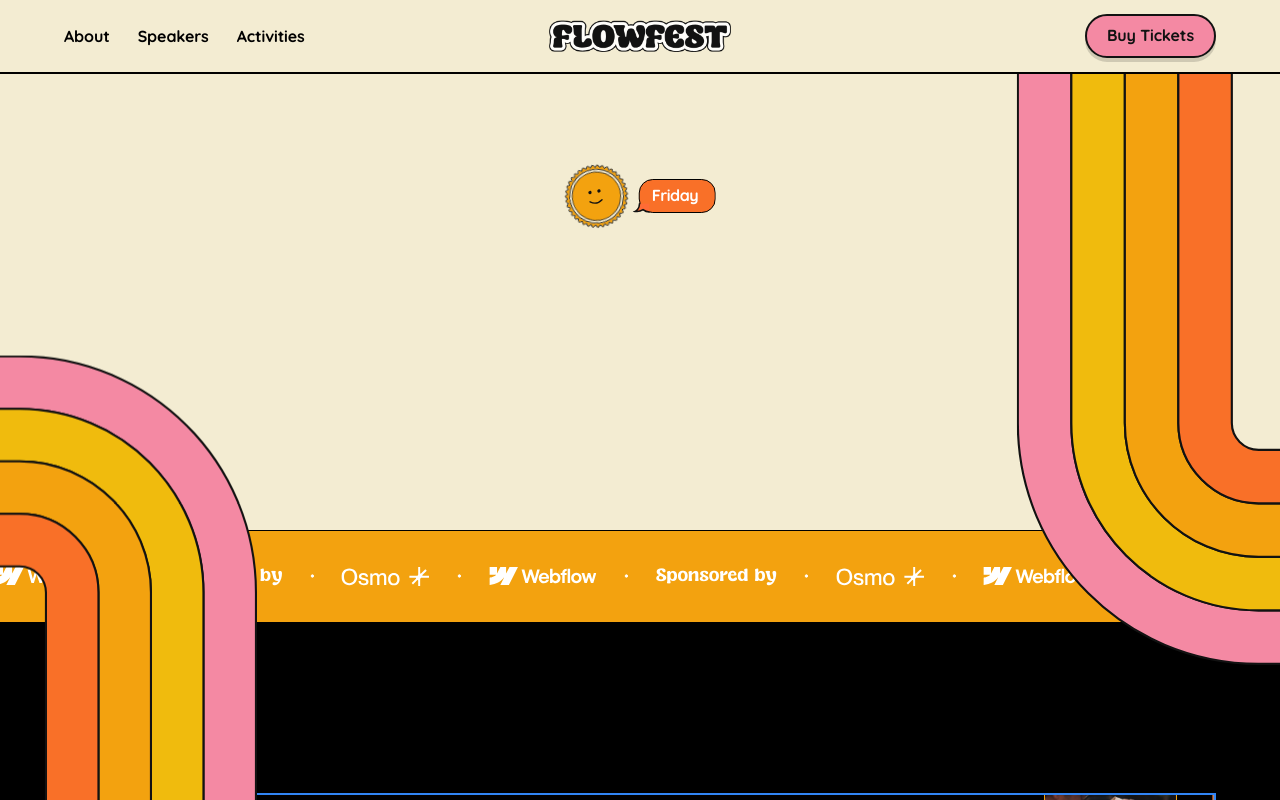
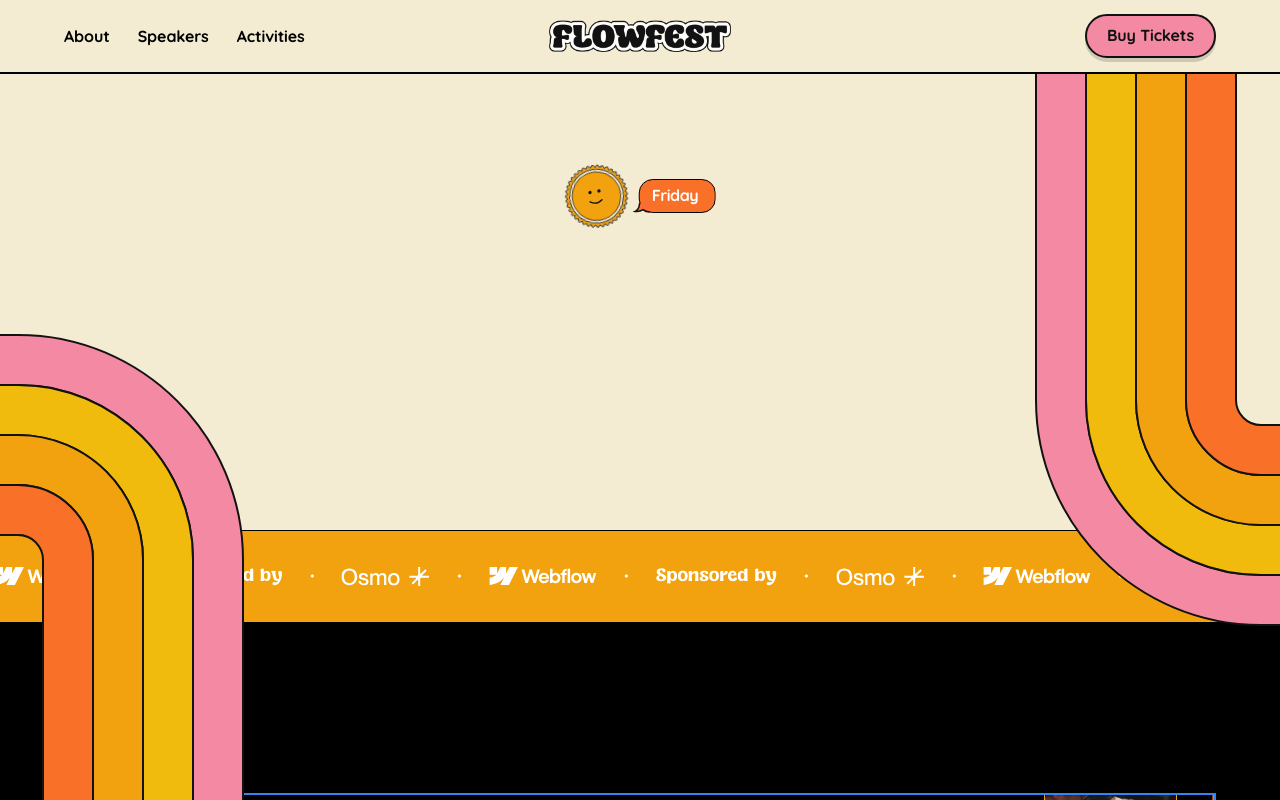
Before and after one commit to Mehulsingh1010/ff, a Next.js app: page / in a window 1280 px wide. Built offline with nearby package versions, Linux system fonts and the light colour scheme.

Commit message:
Divided components from home page

```diff
--- a/app/_components/ShuffleCards.tsx
+++ b/app/_components/ShuffleCards.tsx
@@ -1,5 +1,5 @@
 /* eslint-disable @typescript-eslint/no-explicit-any */
-'use client'
+"use client";
 import { motion, useMotionValue } from "framer-motion";
 import Image from "next/image";
 import { useState } from "react";
@@ -9,7 +9,6 @@ interface StackableItem {
   img: string;
   rotation: string;
 }
-
 
 interface StackConfig {
   rotation: number;
@@ -32,7 +31,6 @@ function DraggableCard({
   isShuffling,
   rotation,
 }: any) {
-
   const x = useMotionValue(0);
   const [isDragging, setIsDragging] = useState(false);
   const [dragShuffle, setDragShuffle] = useState<"left" | "right" | null>(null);
@@ -73,20 +71,35 @@ function DraggableCard({
   );
 }
 
-
-
 export default function ShuffleCards() {
   const items: StackableItem[] = [
-  { id: 1,  img: "https://cdn.prod.website-files.com/682310547ba9eeb97324a89e/6824aadd04f4257c5f7f85fc_event-image-5.avif", rotation: "-3deg" },
-  { id: 2, img: "https://cdn.prod.website-files.com/682310547ba9eeb97324a89e/6824aaddd92bb1ada35b5840_event-image-2.avif", rotation: "3deg" },
-  { id: 3, img: "https://cdn.prod.website-files.com/682310547ba9eeb97324a89e/6824aadd1a93d98874d5b679_event-image-3.avif", rotation: "-3deg"},
-  { id: 4, img: "https://cdn.prod.website-files.com/682310547ba9eeb97324a89e/6824aaddb9d81bad24595e36_event-image-4.avif", rotation: "3deg"},
-  { id: 5,img:"https://cdn.prod.website-files.com/682310547ba9eeb97324a89e/6824aaddd793e76751328121_event-image-1.avif", rotation: "3deg"},
+    {
+      id: 1,
+      img: "https://cdn.prod.website-files.com/682310547ba9eeb97324a89e/6824aadd04f4257c5f7f85fc_event-image-5.avif",
+      rotation: "-3deg",
+    },
+    {
+      id: 2,
+      img: "https://cdn.prod.website-files.com/682310547ba9eeb97324a89e/6824aaddd92bb1ada35b5840_event-image-2.avif",
+      rotation: "3deg",
+    },
+    {
+      id: 3,
+      img: "https://cdn.prod.website-files.com/682310547ba9eeb97324a89e/6824aadd1a93d98874d5b679_event-image-3.avif",
+      rotation: "-3deg",
+    },
+
+    {
+      id: 5,
+      img: "https://cdn.prod.website-files.com/682310547ba9eeb97324a89e/6824aaddd793e76751328121_event-image-1.avif",
+      rotation: "3deg",
+    },
   ];
 
-
   const [cards, setCards] = useState([...items]);
-  const [shuffleDirection, setShuffleDirection] = useState<'left' | 'right'>('right');
+  const [shuffleDirection, setShuffleDirection] = useState<"left" | "right">(
+    "right"
+  );
   const [isShuffling, setIsShuffling] = useState(false);
   const config = defaultConfig;
 
@@ -110,7 +123,7 @@ const [cards, setCards] = useState([...items]);
 
     setTimeout(() => {
       sendToBack(topCard.id);
-      setShuffleDirection(direction === 'right' ? 'left' : 'right');
+      setShuffleDirection(direction === "right" ? "left" : "right");
       setIsShuffling(false);
     }, 300);
   };
@@ -119,14 +132,14 @@ const [cards, setCards] = useState([...items]);
     <div className=" flex items-center justify-center z-[10] ">
       <div className=" relative flex justify-center items-center mx-auto text-black">
         <div
-          className="h-[305px] lg:h-[498.712px] w-[264px] lg:w-[424.438px]"
+          className="2xl:h-[293.062px] h-[305.71px] w-[264.4px] 2xl:w-[426.663px] md:h-[432.788px] lg:h-[348px] xl:h-[470px]  md:w-[368.337px] lg:w-[300px] xl:w-[400px]  "
           style={{ perspective: config.perspective }}
         >
           {cards.map((card, index) => (
             <DraggableCard
               key={card.id}
               onSendToBack={() => sendToBack(card.id)}
-    className="absolute  h-[305px] lg:h-[498.712px] mx-auto w-[264px] lg:w-[424.438px] cursor-open z-[1]"
+              className="absolute h-[305.71px] w-[264.4px] 2xl:h-[293.062px] xl:h-[470px] 2xl:w-[426.663px] md:h-[432.788px] lg:w-[300px] lg:h-[342px] 2xl:h-[498.712px] mx-auto  md:w-[368.337px] xl:w-[400px]  2xl:w-[424.438px] cursor-open z-[1]"
               isTopCard={index === cards.length - 1}
               shuffleDirection={shuffleDirection}
               isShuffling={isShuffling}
@@ -141,31 +154,30 @@ const [cards, setCards] = useState([...items]);
               />
             </DraggableCard>
           ))}
-
         </div>
 
         <button
           onClick={handleShuffle}
-  className="absolute shadow-[rgba(0,0,0,0.2)] shadow-[0px_6px_0px_0px] flex gap-[6px] top-[280px] lg:top-[470px] h-[51px] w-[123px] cursor-pointer rounded-3xl border-black border-[1.6px] left-1/2 -translate-x-1/2 text-black px-[21px] items-center justify-center bg-white  transition-colors font-medium text-sm"
+          className="absolute shadow-[rgba(0,0,0,0.2)] shadow-[0px_3px_0px_0px]  flex gap-[6px] w-[114.463px] top-[280px] md:top-[410px] lg:h-[34.125px] lg:top-[324px] xl:top-[450px] 2xl:top-[470px] h-[45.125px] lg:w-[81.7875px] xl:w-[115.988px] xl:h-[48px] 2xl:h-[51px] 2xl:w-[123px] cursor-pointer rounded-3xl border-black border-[1.6px] left-1/2 -translate-x-1/2 text-black px-[21px] items-center justify-center bg-white  transition-colors font-medium text-sm"
         >
-  <div className="h-[16.975px] w-[16.975px]">
+          <div className="2xl:h-[16.975px] 2xl:w-[16.975px] xl:h-[16px]  xl:w-[16px] lg:h-[11.38px] lg:w-[11.38px] h-[13.13px] w-[13.13px]">
             <svg
               xmlns="http://www.w3.org/2000/svg"
               viewBox="0 0 24 24"
               fill="none"
-      className="h-[16.975px] w-[16.975px]"
+              className="2xl:h-[16.975px] 2xl:w-[16.975px] xl:h-[16px]  xl:w-[16px] lg:h-[11.38px] lg:w-[11.38px] h-[13.13px] w-[13.13px]"
             >
               <path d="M1 4V10H7" stroke="currentColor" strokeWidth="2.5" />
               <path d="M23 20V14H17" stroke="currentColor" strokeWidth="2.5" />
-      <path d="M20.5 8.99998C19.6855 6.75968 18.0244 4.92842 15.8739 3.89992C13.7235 2.87143 11.2553 2.72782 9 3.49998C7.7459 3.98238 6.59283 4.69457 5.6 5.59998L1 9.99998M23 14L18.4 18.4C16.6963 20.0855 14.3965 21.0308 12 21.0308C9.60347 21.0308 7.30368 20.0855 5.6 18.4C4.69459 17.4072 3.9824 16.2541 3.5 15"
+              <path
+                d="M20.5 8.99998C19.6855 6.75968 18.0244 4.92842 15.8739 3.89992C13.7235 2.87143 11.2553 2.72782 9 3.49998C7.7459 3.98238 6.59283 4.69457 5.6 5.59998L1 9.99998M23 14L18.4 18.4C16.6963 20.0855 14.3965 21.0308 12 21.0308C9.60347 21.0308 7.30368 20.0855 5.6 18.4C4.69459 17.4072 3.9824 16.2541 3.5 15"
                 stroke="currentColor"
                 strokeWidth="2.5"
               />
             </svg>
           </div>
-  <span className="text-[16.9778px]">Shuffle</span>
+          <span className="text-[14.7692px] lg:text-[11.378px] xl:text-[16px] 2xl:text-[16.9778px]">Shuffle</span>
         </button>
-
       </div>
     </div>
   );
--- a/app/_components/SideStrokesSVG.tsx
+++ b/app/_components/SideStrokesSVG.tsx
@@ -6,12 +6,15 @@ const SideStrokesSVG = ({ sideClass, isLeft, calculateStyles, isPreloader = fals
     xmlns="http://www.w3.org/2000/svg"
     viewBox="0 0 321 626"
     fill="none"
-    className={sideClass}
-    style={
-      isLeft
-        ? { top: "23.17em", left: "-4.5em", transform: "scale(-1.05)", width: "20.0625em", height: "auto" }
-        : { top: "1.05rem", right: "-4.3em", transform: "scale(1.07)", width: "20.0625em", height: "auto" }
-    }
+    className={`
+      absolute
+      ${sideClass}
+      2xl:w-[342.4px] xl:w-[321px] lg:w-[228.262px]
+      ${isLeft
+        ? "2xl:top-[22.2em]  lg:ml-[19px] 2xl:ml-[-10px] lg:top-[17.3em] xl:top-[20.9em]  xl:ml-[-5px]    xl:scale-[-1] 2xl:scale-[-1] lg:scale-[-1]"
+        : "   xl:m-0  xl:top-[1.05rem] lg:mr-[19.7px] xl:mr-0 2xl:mr-[-5px]   2xl:scale-[1]"
+      }
+    `}
   >
     {sidePaths.map((path, index) => {
       const baseLength = index < 4 ? [809.204, 730.653, 652.102, 573.551][index] : 0;
```
Lines whose indentation alone changed are shown as unchanged.
